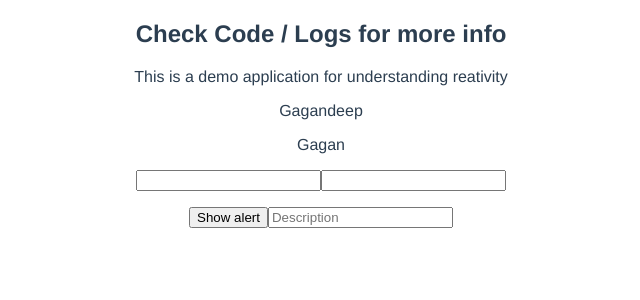
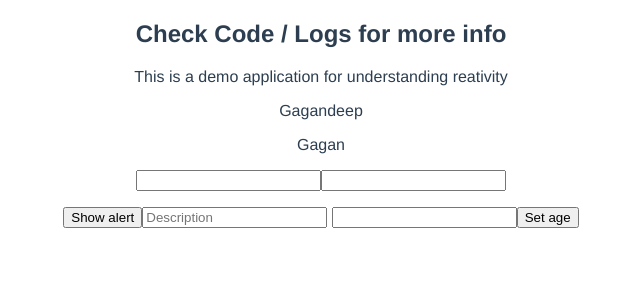
Before and after one commit to Gagandeep39/vue-composition-api-demo, a Vue app: page / in a window 1280 px wide. Shown: the top 300 px of the page, without its empty margins (319-959 px from the left). Built offline with nearby package versions, Linux system fonts and the light colour scheme.

Commit message:
Added ref

```diff
--- a/src/App.vue
+++ b/src/App.vue
@@ -10,6 +10,8 @@
     <button @click="showAlert">Show alert</button>
     <input type="text" v-model="description" placeholder="Description" />
     {{ description }}
+    <input type="text" ref="ageInput" />
+    <button @click="setAge">Set age</button>
   </div>
 </template>
 
@@ -72,6 +74,13 @@ export default {
       console.log(newVal, oldVal); // newvalue - Array of parameters being atched, oldval - arra of param being watch
     });
 
+    // ################Age ################
+    const ageInput = ref(null);
+    const age = ref(22);
+    function setAge() {
+      age.value = age.value.value;
+      console.log(age.value);
+    }
     return {
       username,
       obj,
@@ -82,6 +91,8 @@ export default {
       setLastName,
       fullName,
       description,
+      setAge,
+      ageInput,
     };
   },
 };
```
Also changed, not shown: 1 other file (tests, documents, lock files or other folders).
